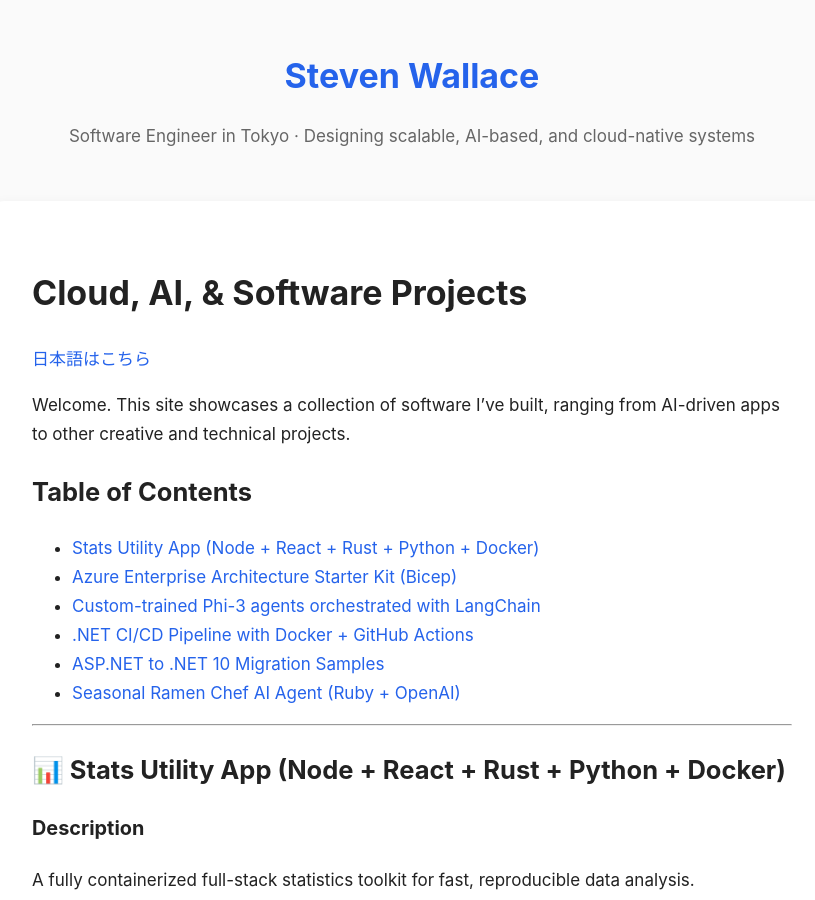
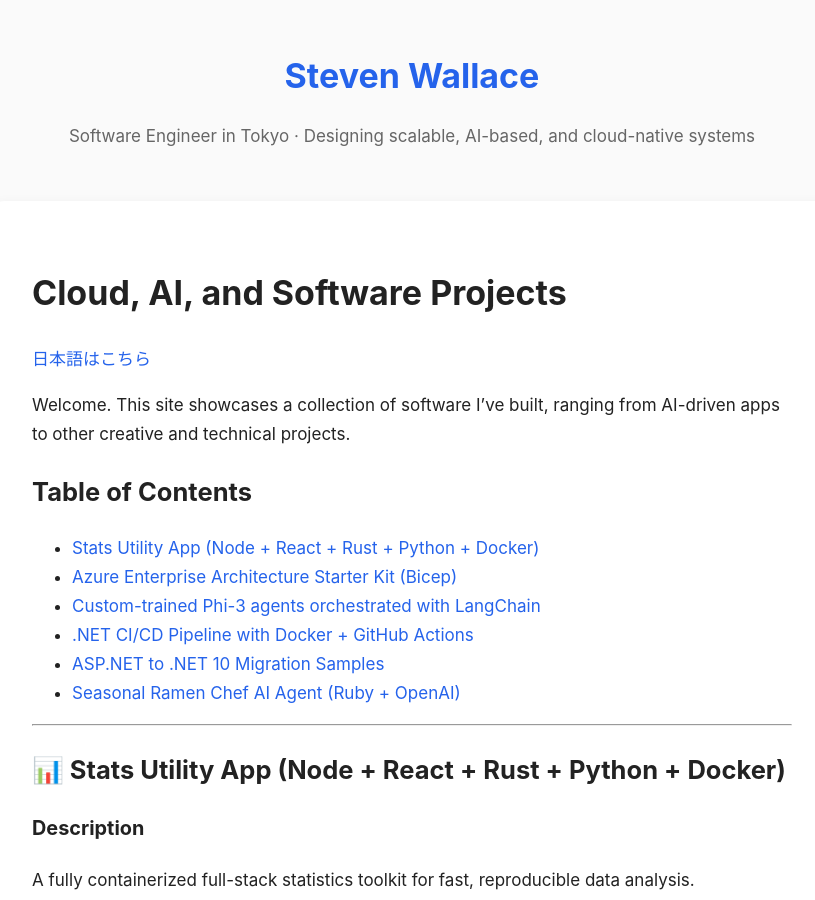
Before and after one commit to swallace100/swallace100.github.io, a Jekyll site: the page built from index.md, in a window 1280 px wide and 900 px high. Shown: the whole window, without its empty margins (228-1043 px from the left). Built offline with Jekyll 4.4.1, drawn with Linux system fonts in a browser that asks for light colours.

Commit message:
update grammar

```diff
--- a/index.md
+++ b/index.md
@@ -8,7 +8,7 @@ last_modified_at: 2025-10-10
 permalink: /
 ---
 
-# Cloud, AI, & Software Projects
+# Cloud, AI, and Software Projects
 
 [日本語はこちら](#日本語版)
 
```
